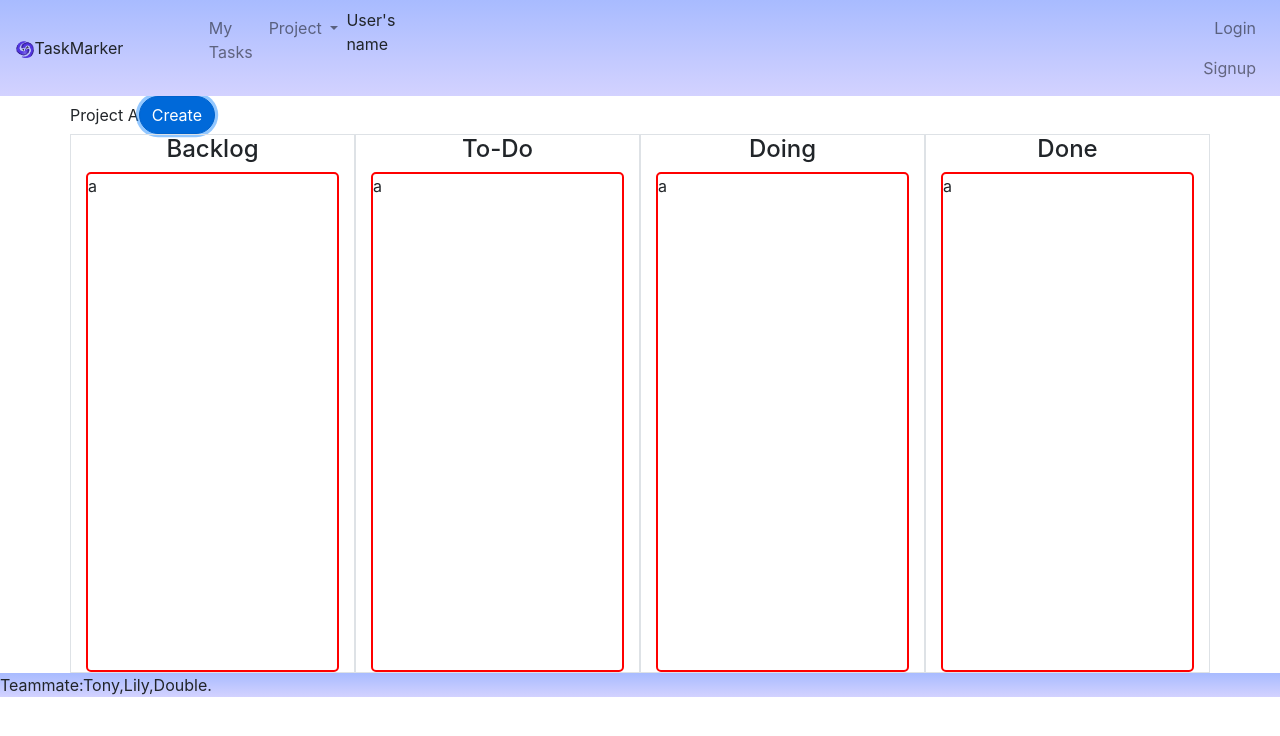
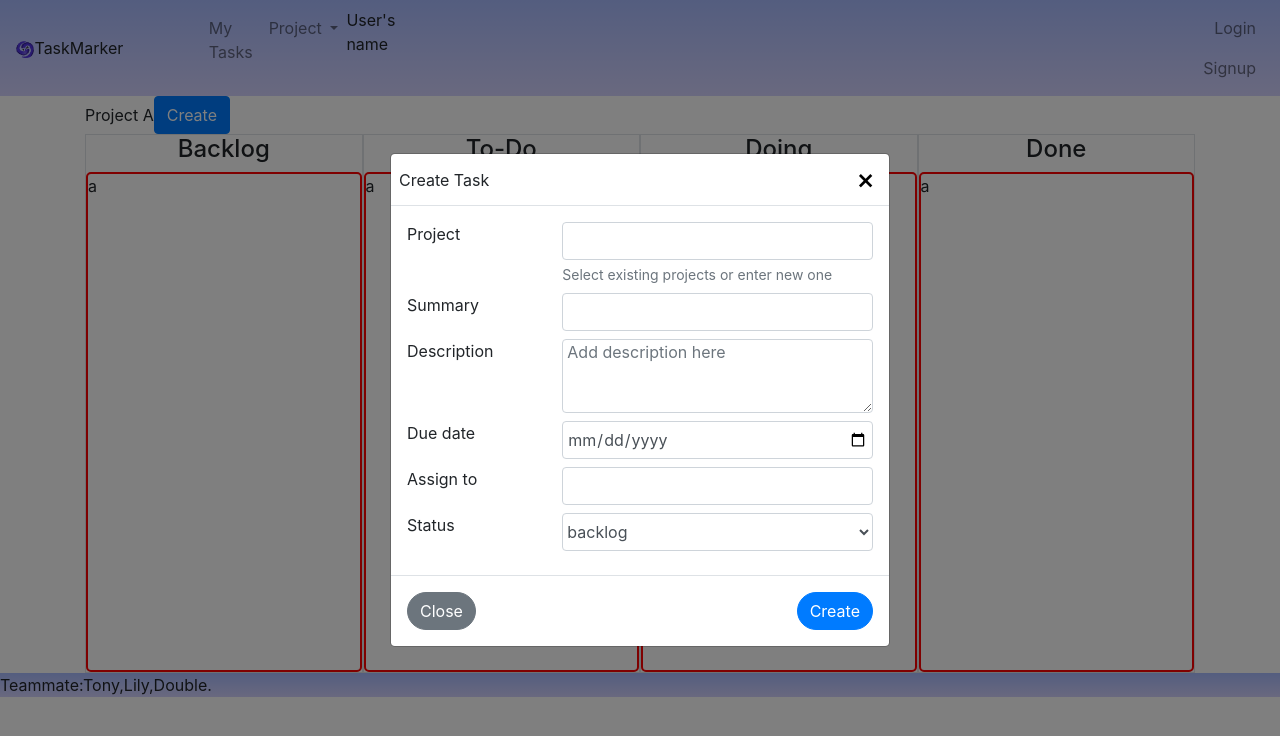
Before and after one commit to LilyChing/TaskMaster, a plain HTML site: page index.html in a window 1280 px wide. Both pictures are taken after a click on the button "Create". Drawn offline with nearby package versions, Linux system fonts and the light colour scheme.

Commit message:
add create task popup

```diff
--- a/index.html
+++ b/index.html
@@ -8,6 +8,8 @@
     <!-- Bootstrap CSS -->
     <link rel="stylesheet" href="https://cdn.jsdelivr.net/npm/bootstrap@4.6.1/dist/css/bootstrap.min.css"
         integrity="sha384-zCbKRCUGaJDkqS1kPbPd7TveP5iyJE0EjAuZQTgFLD2ylzuqKfdKlfG/eSrtxUkn" crossorigin="anonymous">
+    <!-- fontawesome -->
+    <link rel="stylesheet" href="https://cdnjs.cloudflare.com/ajax/libs/font-awesome/6.1.1/css/all.min.css" integrity="sha512-KfkfwYDsLkIlwQp6LFnl8zNdLGxu9YAA1QvwINks4PhcElQSvqcyVLLD9aMhXd13uQjoXtEKNosOWaZqXgel0g==" crossorigin="anonymous" referrerpolicy="no-referrer" />
     <!-- Our own CSS -->
     <link rel="stylesheet" href="./style.css">
     <title>Document</title>
@@ -60,8 +62,81 @@
     <div class="container">
         <div class="row align-items-center">
             <p class="m-0">Project A</p>
-            <button type="button" class="btn btn-primary rounded-pill">Create</button>
+            <button type="button" class="btn btn-primary" data-toggle="modal" data-target="#createTask">Create</button>
         </div>
+
+        <!-- modal -->
+        <div class="modal fade" id="createTask" tabindex="-1" aria-labelledby="createTaskLabel" aria-hidden="true">
+            <div class="modal-dialog modal-dialog-centered modal-dialog-scrollable">
+                <div class="modal-content">
+                    <div class="modal-header align-items-center p-0 p-sm-2">
+                        <p class="modal-title d-none d-sm-flex" id="createTaskLabel">Create Task</p>
+                        <button class="bg-white border-0" data-dismiss="modal" aria-label="Close">
+                            <span class="h3" aria-hidden="true">&times;</span>
+                        </button>
+                    </div>
+                    <div class="modal-body px-5 px-sm-3">
+                        <div class="row mb-3 mb-sm-2">
+                            <label for="select-project" class="col-sm-4 mb-1 mb-sm-0">Project</label>
+                            <div class="col-sm-8">
+                                <input id="select-project" class="form-control" list="projects" aria-describedby="projHelp">
+                                <datalist id="projects">
+                                    <option value="project1">
+                                    <option value="project2">
+                                </datalist>
+                                <small id="projHelp" class="form-text text-muted">Select existing projects or enter new one</small>
+                            </div>
+                        </div>
+                        <div class="row mb-3 mb-sm-2">
+                            <label for="summary" class="col-sm-4 mb-1 mb-sm-0">Summary</label>
+                            <input type="text" class="col-sm-8 form-control" id="summary">
+                        </div>
+                        <div class="row mb-3 mb-sm-2">
+                            <label for="description" class="col-sm-4 mb-1 mb-sm-0">Description</label>
+                            <textarea id="description" class="col-sm-8 px-1 form-control" name="description" rows="3" cols="30" placeholder="Add description here"></textarea>
+                        </div>
+                        <div class="row mb-3 mb-sm-2">
+                            <label for="due" class="col-4">
+                                <i class="fa fa-calendar d-sm-none"></i>
+                                Due <span class="d-none d-sm-inline">date</span>
+                            </label>
+                            <input type="date" id="due" name="due" class="col-8 px-1 form-control">
+                        </div>
+                        <div class="row mb-3 mb-sm-2">
+                            <label for="select-assignee" class="col-4">
+                                <span class="d-none d-sm-inline">Assign to</span>
+                                <span class="d-sm-none">
+                                    <i class="fa-solid fa-circle-user text-success h4"></i>
+                                    <i class="fa-solid fa-circle-user text-danger h4"></i>
+                                    <i class="fa-solid fa-circle-user text-primary h4"></i>
+                                </span>
+                            </label>
+                            <input id="select-assignee" class="col-8 form-control" list="assignees">
+                            <datalist id="assignees">
+                                <option value="Double">
+                                <option value="Lily">
+                                <option value="Tony">
+                            </datalist>
+                        </div>
+                        <div class="row mb-3 mb-sm-2">
+                            <label for="status" class="col-4">Status</label>
+                            <select id="status" name="due" class="col-8 form-control">
+                                <option value="backlog">backlog</option>
+                                <option value="to do">to do</option>
+                                <option value="doing">doing</option>
+                                <option value="done">done</option>
+                            </select>
+                        </div>
+                    </div>
+                    <div class="modal-footer d-flex justify-content-between">
+                        <button type="button" class="btn btn-secondary rounded-pill" data-dismiss="modal">Close</button>
+                        <button type="button" class="btn btn-primary rounded-pill">Create</button>
+                    </div>
+                </div>
+            </div>
+        </div>
+        <!-- end of modal -->
+
         <div class="row">
             <div class="col-3 border flex-column d-flex align-items-center">
                 <h4>Backlog</h4>
--- a/style.css
+++ b/style.css
@@ -5,3 +5,18 @@
     border: 2px solid red;
     border-radius: 5px;
 }
+
+/* reset bootstrap row and col spacing  */
+.row {
+    margin: 0;
+}
+
+[class^="col-"] {
+    margin: 0;
+    padding: 0;
+}
+
+/* style for modal popup */
+.modal-header {
+    padding: 0.75rem;
+}
```
